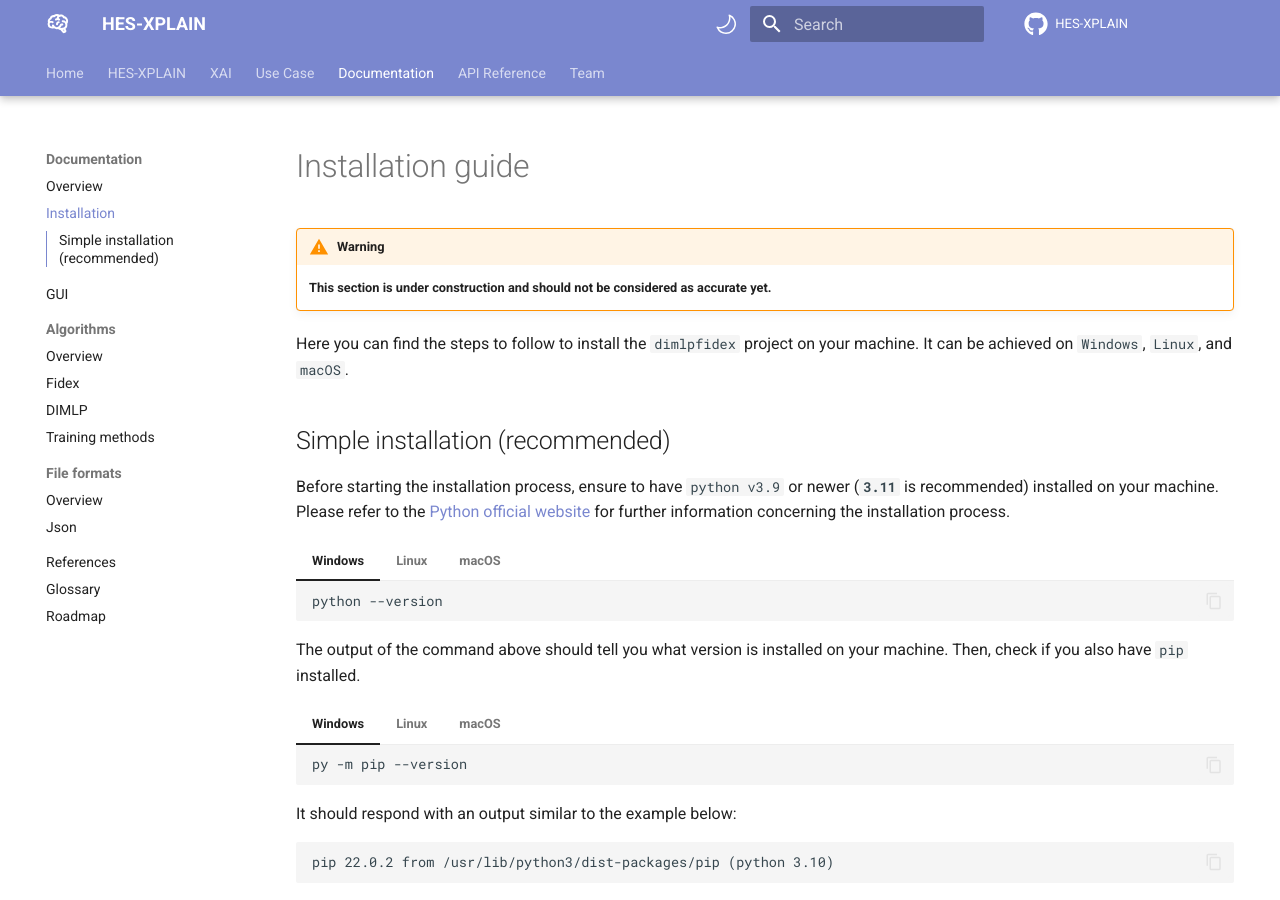
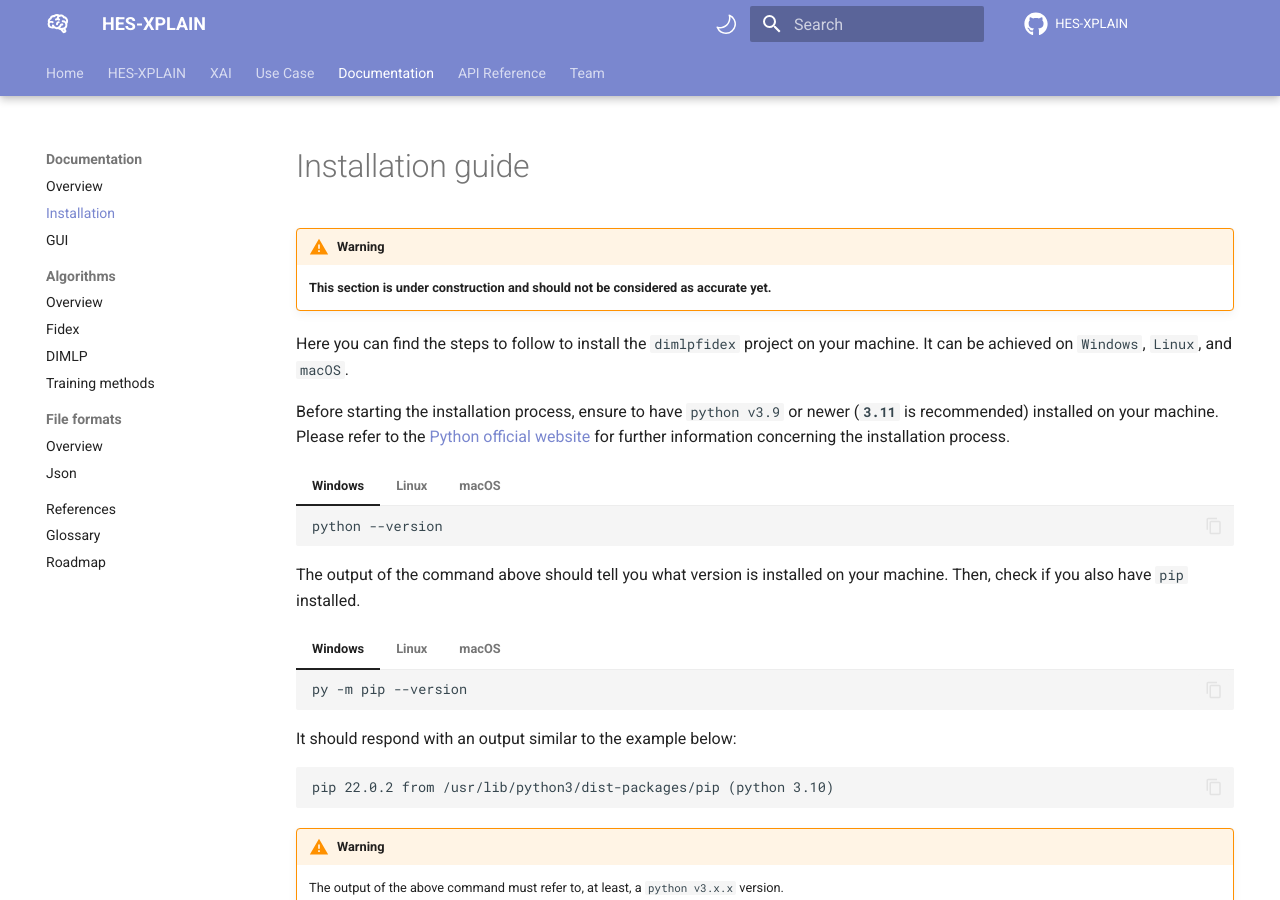
Before and after one commit to HES-XPLAIN/hes-xplain.github.io, an MkDocs documentation site: the page built from docs/documentation/installation-guide.md, in a window 1280 px wide and 900 px high. Built offline with MkDocs 1.6.1 and Material for MkDocs 9.7.7, drawn with Linux system fonts in a browser that asks for light colours; comment, search, counter and statistics services are not loaded.

Commit message:
Updated content

```diff
--- a/docs/documentation/installation-guide.md
+++ b/docs/documentation/installation-guide.md
@@ -5,7 +5,6 @@
 
 Here you can find the steps to follow to install the `dimlpfidex` project on your machine. It can be achieved on `Windows`, `Linux`, and `macOS`.
 
-## Simple installation (recommended)
 Before starting the installation process, ensure to have `python v3.9` or newer (**`3.11`** is recommended) installed on your machine. Please refer to the [Python official website](https://www.python.org/downloads/) for further information concerning the installation process.
 
 === "Windows"
```
